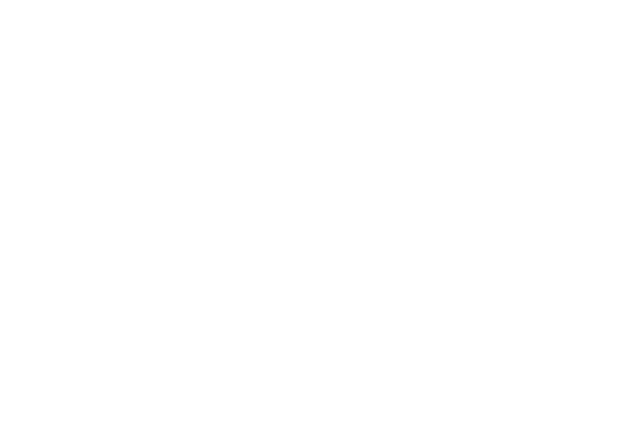
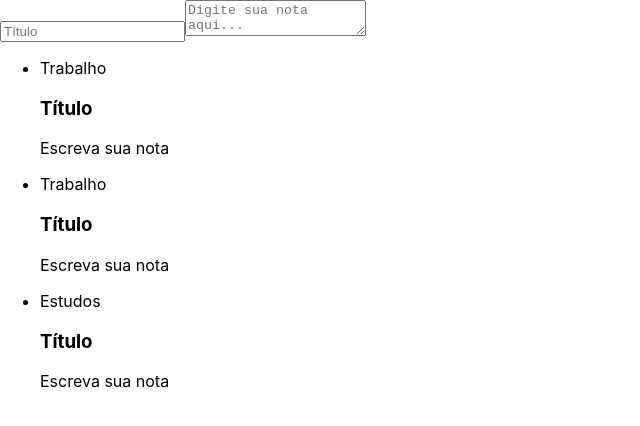
Before and after one commit to Michaelmascarenhas90/trybe-exercises, a React (Create React App) app in the folder front-end/projeto-notes/notes/: page / in a window 1280 px wide. Shown: the top 426 px of the page, without its empty margins (0-640 px from the left). Built offline with nearby package versions, Linux system fonts and the light colour scheme.

Commit message:
integrando codigo JS

```diff
--- a/front-end/projeto-notes/notes/src/App.js
+++ b/front-end/projeto-notes/notes/src/App.js
@@ -1,16 +1,14 @@
-import React, { Component } from "react";
-import formularioCadastro from "./components/formularioCadastro";
-import listaDeNotas from "./components/listaDeNotas";
+import React from "react";
+import FormCadastro from "./components/FormCadastro";
+import ListaDeNotas from "./components/ListaDeNotas";
 
-class App extends Component {
-  render() {
-    return (
-      <section>
-        <formularioCadastro />
-        <listaDeNotas />
-      </section>
-    );
-  }
+function App() {
+  return(
+    <section>
+      <FormCadastro />
+      <ListaDeNotas />
+    </section>
+  )
 }
 
 export default App;
--- /dev/null
+++ b/front-end/projeto-notes/notes/src/components/CardNotas.jsx
@@ -0,0 +1,16 @@
+import React, { Component } from 'react';
+
+class CardNotas extends Component {
+    render() {
+        return (
+            <section>
+                <header>
+                    <h3>Título</h3>
+                </header>
+                <p>Escreva sua nota</p>
+            </section>
+        );
+    }
+}
+
+export default CardNotas;
--- /dev/null
+++ b/front-end/projeto-notes/notes/src/components/FormCadastro.jsx
@@ -0,0 +1,16 @@
+import React, { Component } from 'react';
+
+class FormCadastro extends Component {
+    render() {
+        return (
+            <section>
+                <form>
+                    <input type="text" placeholder="Título" />
+                    <textarea placeholder="Digite sua nota aqui..." />
+                </form>
+            </section>
+        );
+    }
+}
+
+export default FormCadastro;
--- /dev/null
+++ b/front-end/projeto-notes/notes/src/components/ListaDeNotas.jsx
@@ -0,0 +1,22 @@
+import React, { Component } from 'react';
+import CardNotas from './CardNotas';
+
+class ListaDeNotas extends Component {
+    render() {
+        return (
+            <ul>
+                {Array.of("Trabalho", "Trabalho", "Estudos").map((categoria) => {
+                    return (
+                        <li>
+                            <div>{categoria}</div>
+                            <CardNotas />
+                        </li>
+                    );
+                })}
+            </ul>
+
+        );
+    }
+}
+
+export default ListaDeNotas;
--- a/front-end/projeto-notes/notes/src/components/cardNota.jsx
+++ /dev/null
@@ -1,14 +0,0 @@
-import React, { Component } from 'react';
-
-export default class cardNota extends Component {
-  render() {
-    return (
-      <section>
-        <header>
-          <h3>Título</h3>
-        </header>
-        <p>Escreva sua nota</p>
-      </section>
-    );
-  }
-}
--- a/front-end/projeto-notes/notes/src/components/formularioCadastro.jsx
+++ /dev/null
@@ -1,13 +0,0 @@
-import React, { Component } from "react";
-
-export default class formularioCadastro extends Component {
-  render() {
-    return(
-      <form>
-        <input type="text" placeholder="Título" />
-        <textarea placeholder="Escreva sua nota..."/>
-        <button>Criar Nota</button>
-      </form>
-    );
-  }
-}
--- a/front-end/projeto-notes/notes/src/components/listaDeNotas.jsx
+++ /dev/null
@@ -1,13 +0,0 @@
-import React, { Component } from "react";
-import cardNota from "./cardNota";
-export default class listaDeNotas extends Component {
-  render(){
-    return(
-      <ul>
-        <li>
-          <cardNota />
-        </li>
-      </ul>
-    );
-  }
-}
--- a/front-end/projeto-notes/notes/src/index.js
+++ b/front-end/projeto-notes/notes/src/index.js
@@ -2,6 +2,7 @@ import React from 'react';
 import ReactDOM from 'react-dom';
 import './index.css';
 import App from './App';
+// import reportWebVitals from './reportWebVitals';
 
 ReactDOM.render(
   <React.StrictMode>
@@ -9,3 +10,8 @@ ReactDOM.render(
   </React.StrictMode>,
   document.getElementById('root')
 );
+
+// If you want to start measuring performance in your app, pass a function
+// to log results (for example: reportWebVitals(console.log))
+// or send to an analytics endpoint. Learn more: https://bit.ly/CRA-vitals
+//reportWebVitals();
```
Also changed, not shown: front-end/projeto-notes/notes/src/reportWebVitals.js (added, +13 -0 lines), 1 other file (tests, documents, lock files or other folders).
